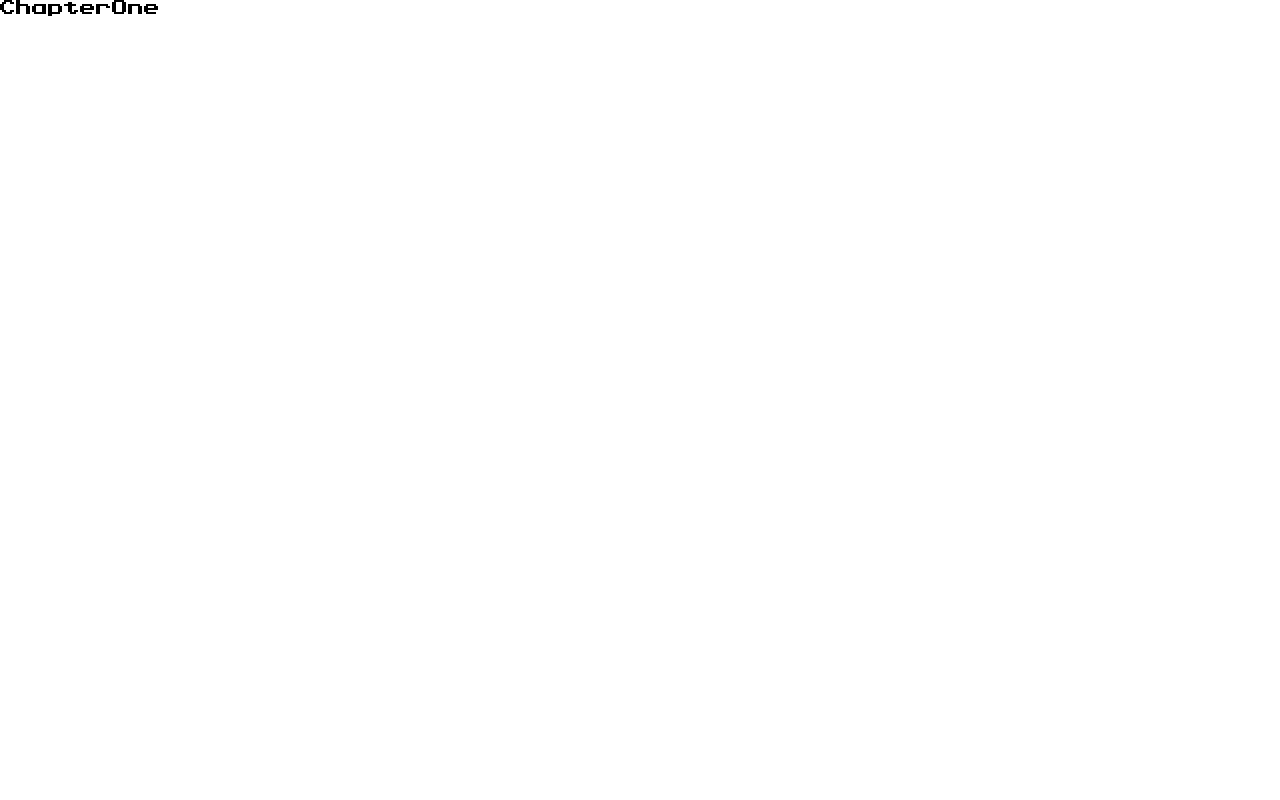
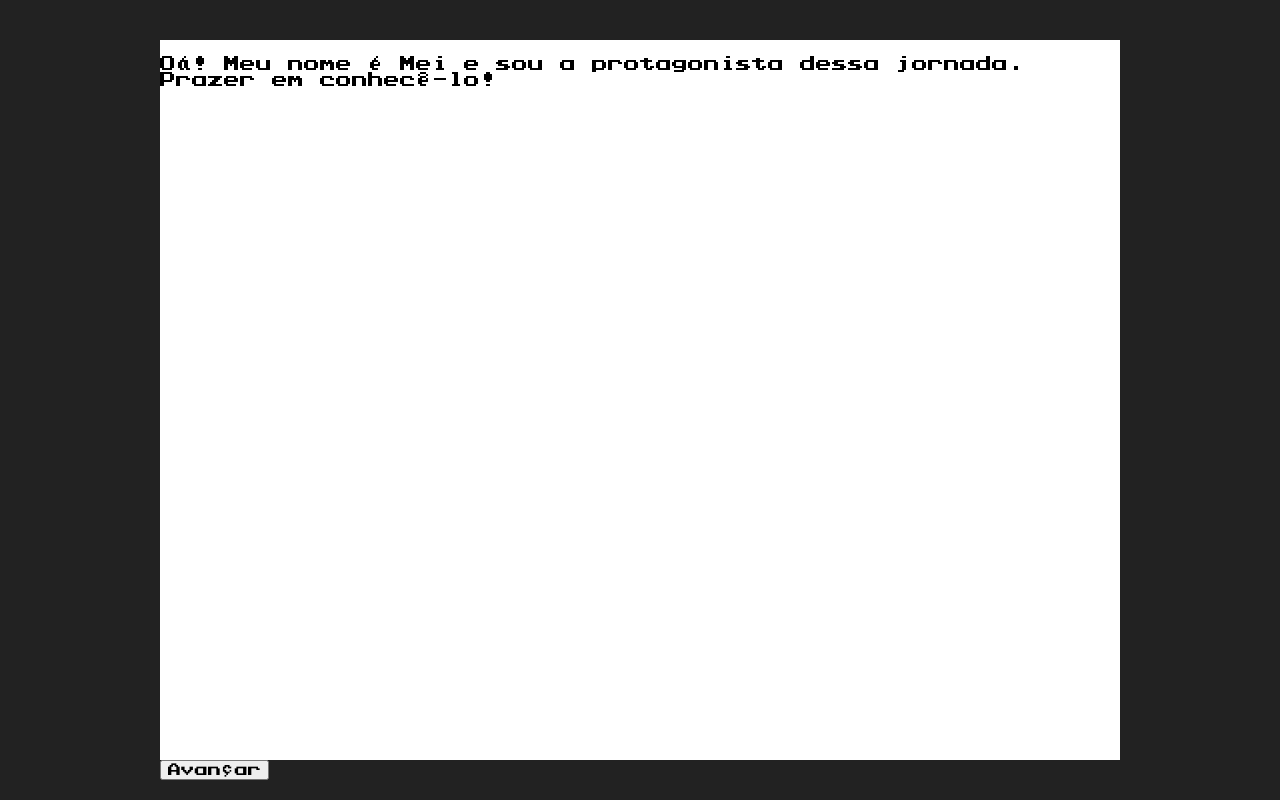
Before and after one commit to gabrielkozuki/SQLost, a React (Vite) app: page /play/chapter-one in a window 1280 px wide. Built offline with nearby package versions, Linux system fonts and the light colour scheme.

Commit message:
Typewriter effect

```diff
--- /dev/null
+++ b/src/components/Textbox.jsx
@@ -0,0 +1,20 @@
+import React, { useEffect, useState } from 'react'
+import './Textbox.scss'
+import Typewriter from './Typewriter'
+
+const Textbox = (props) => {
+    const data = props.data
+    const flow = props.flow
+
+    useEffect(() => {
+
+    }, [flow])
+
+    return (
+        <div className='textbox'>
+            <Typewriter text={data[flow].text}/>
+        </div>
+    )
+}
+
+export default Textbox
--- /dev/null
+++ b/src/components/Textbox.scss
@@ -0,0 +1,14 @@
+.textbox {
+    display: flex;
+
+    .text {
+        width: 100%;
+        animation:
+            typing 2s steps(77),
+            cursor .1s step-end infinite alternate;
+
+        @keyframes typing {
+            from { width: 0 }
+        }
+    }
+}
--- /dev/null
+++ b/src/components/Typewriter.jsx
@@ -0,0 +1,32 @@
+import  { useState, useEffect } from 'react';
+
+const useTypewriter = (text, speed = 50) => {
+  const [displayText, setDisplayText] = useState('');
+
+  useEffect(() => {
+    setDisplayText('')
+    let i = 0;
+    const typingInterval = setInterval(() => {
+      if (i < text.length) {
+        setDisplayText(prevText => prevText + text.charAt(i));
+        i++;
+      } else {
+        clearInterval(typingInterval);
+      }
+    }, speed);
+
+    return () => {
+      clearInterval(typingInterval);
+    };
+  }, [text, speed]);
+
+  return displayText;
+};
+
+const Typewriter = ({ text, speed }) => {
+    const displayText = useTypewriter(text, speed);
+
+    return <p>{displayText}</p>;
+  };
+
+export default Typewriter;
--- a/src/data/capitulo-um.json
+++ b/src/data/capitulo-um.json
@@ -4,13 +4,15 @@
         "name": "Mei",
         "text": "Olá! Meu nome é Mei e sou a protagonista dessa jornada. Prazer em conhecê-lo!",
         "sprite": "rascunho-mei-faixa.png",
-        "background": "black-screen.png"
+        "background": "black-screen.png",
+        "speed": 20
     },
     {
         "type": "dialogue",
         "name": "Neko",
         "text": "Espero que goste!",
         "sprite": "rascunho-cat.png",
-        "background": "black-screen.png"
+        "background": "black-screen.png",
+        "speed": 20
     }
 ]
--- a/src/routes/ChapterOne.jsx
+++ b/src/routes/ChapterOne.jsx
@@ -1,9 +1,27 @@
-import React from 'react'
+import React, { useEffect, useState } from 'react'
 import './ChapterOne.scss'
+import data from '../data/capitulo-um.json';
+
+import Textbox from '../components/Textbox'
 
 const ChapterOne = () => {
+
+  const [flow, setFlow] = useState(0);
+
+  const handleClick = () => {
+    if (flow < data.length -1) {
+      setFlow(flow + 1)
+    }
+    console.log(flow);
+  }
+
   return (
-    <div>ChapterOne</div>
+    <div className='chapter-one'>
+      <div className="wrapper">
+        <Textbox data={data} flow={flow} />
+        <button onClick={handleClick}>Avançar</button>
+      </div>
+    </div>
   )
 }
 
--- a/src/routes/ChapterOne.scss
+++ b/src/routes/ChapterOne.scss
@@ -0,0 +1,13 @@
+.chapter-one {
+  background-color: rgb(34, 34, 34);
+  display: flex;
+  justify-content: center;
+  align-items: center;
+
+  .wrapper {
+    height: 90%;
+    aspect-ratio: 4 / 3;
+    background-color: white;
+  }
+
+}
```
